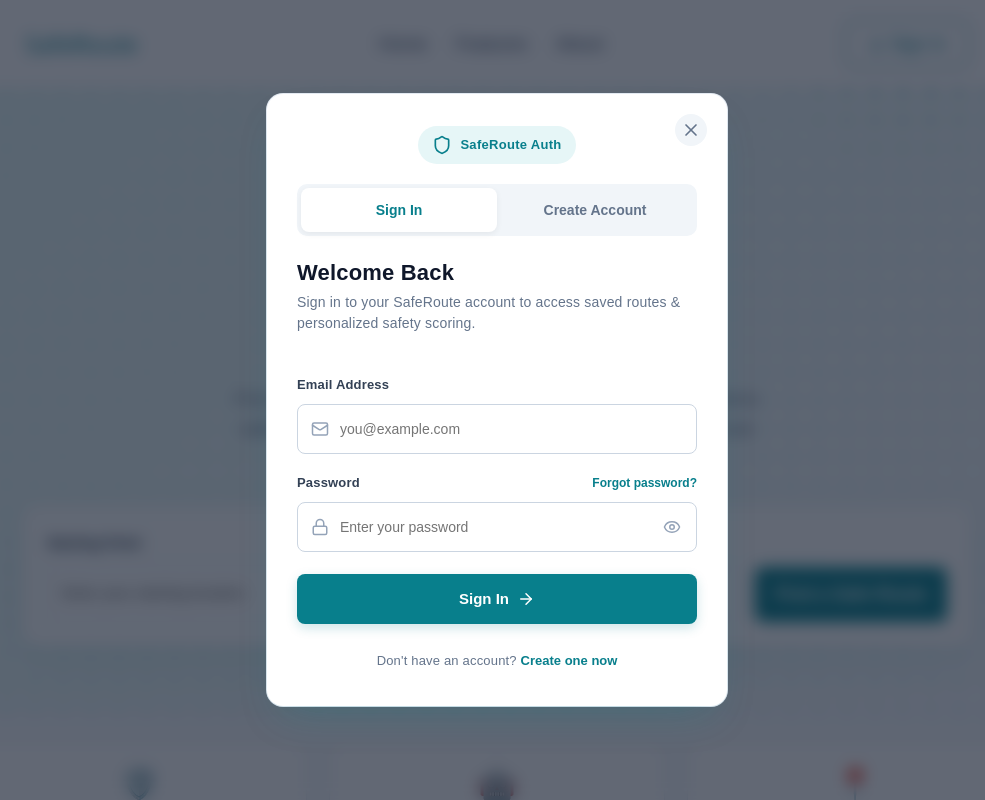
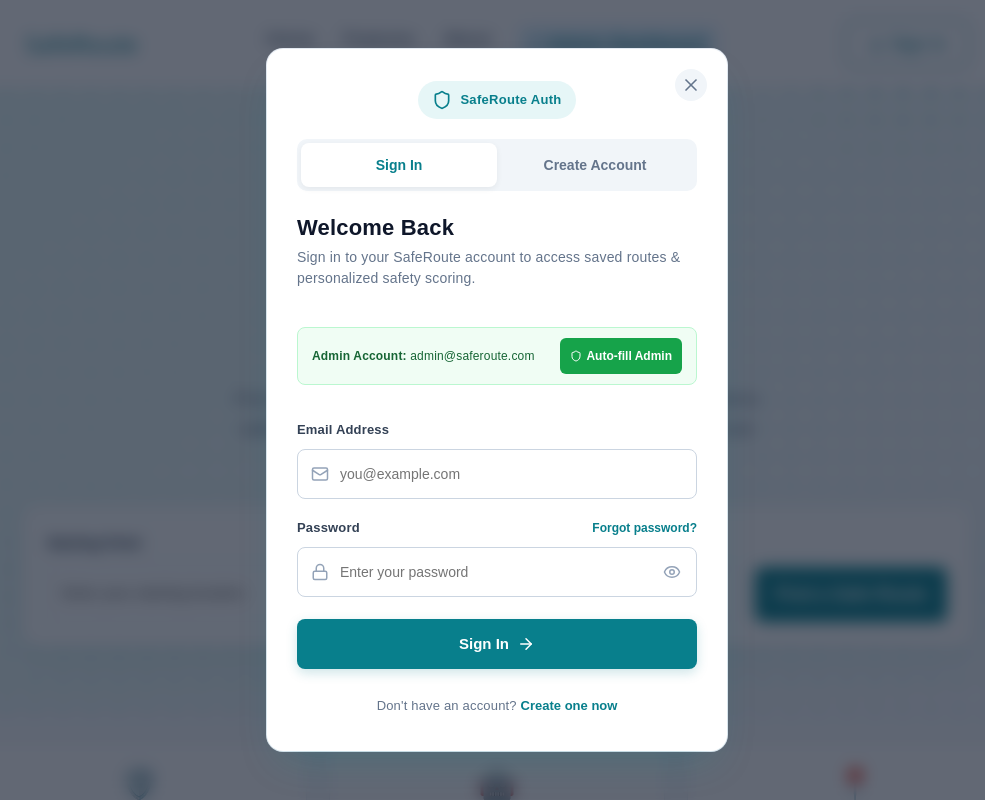
Before and after one commit to shrawaniGawade/SafeRoute, a React (Vite) app in the folder frontend/: page / in a window 1280 px wide. Both pictures are taken after a click on the button "Sign In". Shown: the top 800 px of the page, without its empty margins (143-1128 px from the left). Built offline with nearby package versions, Linux system fonts and the light colour scheme; no server answers.

Commit message:
feat: permanent navbar Admin Dashboard button with auto-fill helper

```diff
--- a/frontend/src/App.tsx
+++ b/frontend/src/App.tsx
@@ -109,18 +109,30 @@ function App() {
           <a href="#home">Home</a>
           <a href="#features">Features</a>
           <a href="#about">About</a>
-          {user?.role === 'admin' && (
           <a
             href="#admin"
             onClick={(e) => {
               e.preventDefault();
+              if (isAuthenticated && user?.role === 'admin') {
                 handleOpenAdminDashboard();
+              } else {
+                openAuthModal('login');
+              }
             }}
-              style={{ color: '#087f8c', fontWeight: 700 }}
+            style={{
+              color: '#087f8c',
+              fontWeight: 700,
+              display: 'inline-flex',
+              alignItems: 'center',
+              gap: '4px',
+              padding: '4px 10px',
+              background: '#e0f2fe',
+              borderRadius: '6px',
+              border: '1px solid #bae6fd',
+            }}
           >
-              🛡️ Admin Dashboard
+            <Shield size={14} /> Admin Dashboard
           </a>
-          )}
         </nav>
 
         {isAuthenticated && user ? (
--- a/frontend/src/components/auth/LoginForm.tsx
+++ b/frontend/src/components/auth/LoginForm.tsx
@@ -1,6 +1,6 @@
 import React, { useState } from 'react';
 import { useAuth } from '../../context/AuthContext';
-import { Eye, EyeOff, Lock, Mail, ArrowRight, AlertCircle, Loader2 } from 'lucide-react';
+import { Eye, EyeOff, Lock, Mail, ArrowRight, AlertCircle, Loader2, Shield } from 'lucide-react';
 
 export const LoginForm: React.FC = () => {
   const { login, setAuthModalView } = useAuth();
@@ -9,6 +9,12 @@ export const LoginForm: React.FC = () => {
   const [showPassword, setShowPassword] = useState(false);
   const [loading, setLoading] = useState(false);
   const [error, setError] = useState('');
+
+  const fillAdminCredentials = () => {
+    setEmail('admin@saferoute.com');
+    setPassword('Admin@12345');
+    setError('');
+  };
 
   const handleSubmit = async (e: React.FormEvent) => {
     e.preventDefault();
@@ -34,6 +40,44 @@ export const LoginForm: React.FC = () => {
       <div className="auth-header">
         <h3>Welcome Back</h3>
         <p>Sign in to your SafeRoute account to access saved routes & personalized safety scoring.</p>
+      </div>
+
+      <div
+        style={{
+          background: '#f0fdf4',
+          border: '1px solid #bbf7d0',
+          borderRadius: '8px',
+          padding: '10px 14px',
+          marginBottom: '16px',
+          display: 'flex',
+          alignItems: 'center',
+          justifyContent: 'space-between',
+          gap: '10px',
+        }}
+      >
+        <div style={{ fontSize: '12px', color: '#166534' }}>
+          <strong>Admin Account:</strong> admin@saferoute.com
+        </div>
+        <button
+          type="button"
+          onClick={fillAdminCredentials}
+          style={{
+            background: '#16a34a',
+            color: 'white',
+            border: 'none',
+            borderRadius: '6px',
+            padding: '5px 10px',
+            fontSize: '12px',
+            fontWeight: 600,
+            cursor: 'pointer',
+            display: 'inline-flex',
+            alignItems: 'center',
+            gap: '4px',
+          }}
+        >
+          <Shield size={12} />
+          Auto-fill Admin
+        </button>
       </div>
 
       {error && (
```
Lines whose indentation alone changed are shown as unchanged.
